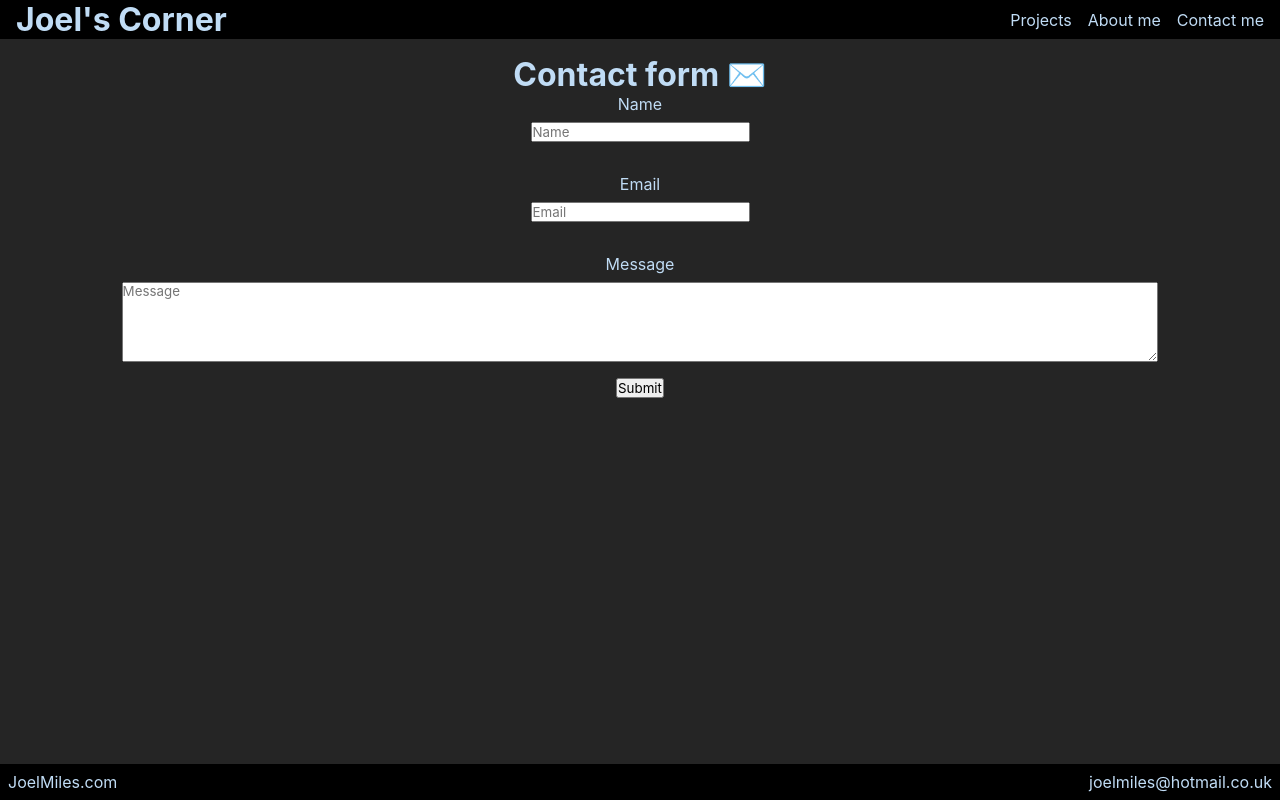
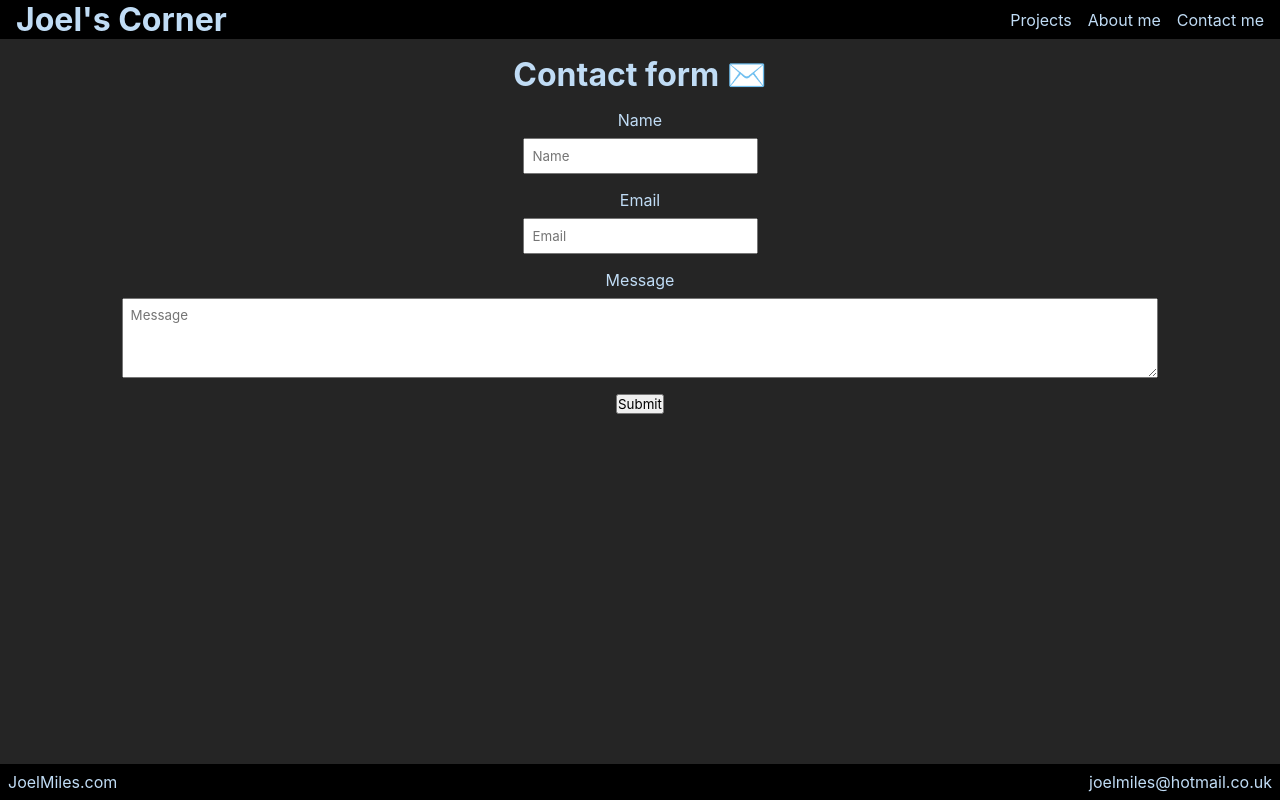
Before and after one commit to Neeblue/joels-corner, a React (Create React App) app: page /contact in a window 1280 px wide. Built offline with nearby package versions, Linux system fonts and the light colour scheme.

Commit message:
Contact styling

```diff
--- a/src/pages/Contact.css
+++ b/src/pages/Contact.css
@@ -7,11 +7,15 @@
     /* space between */
 }
 
+.contact-form .title, .contact-form input {
+    margin-bottom: 1rem;
+}
 .contact-form label {
     margin-bottom: 0.5rem;
 }
-.contact-form input {
-    margin-bottom: 2rem;
+
+.contact-form input, .contact-form textarea {
+    padding: 0.5rem;
 }
 
 .contact-form .name, .contact-form .email, .contact-form > button {
--- a/src/pages/Contact.js
+++ b/src/pages/Contact.js
@@ -26,7 +26,7 @@ const Contact = () => {
 
     return (
         <form className="contact-form" onSubmit={{handleSubmit}}>
-            <h1>Contact form ✉️</h1>
+            <h1 className="title">Contact form ✉️</h1>
 
             <label>Name</label>
             <input className="name" placeholder="Name" value={name} onChange={(e) => setName(e.target.value)} />
```
